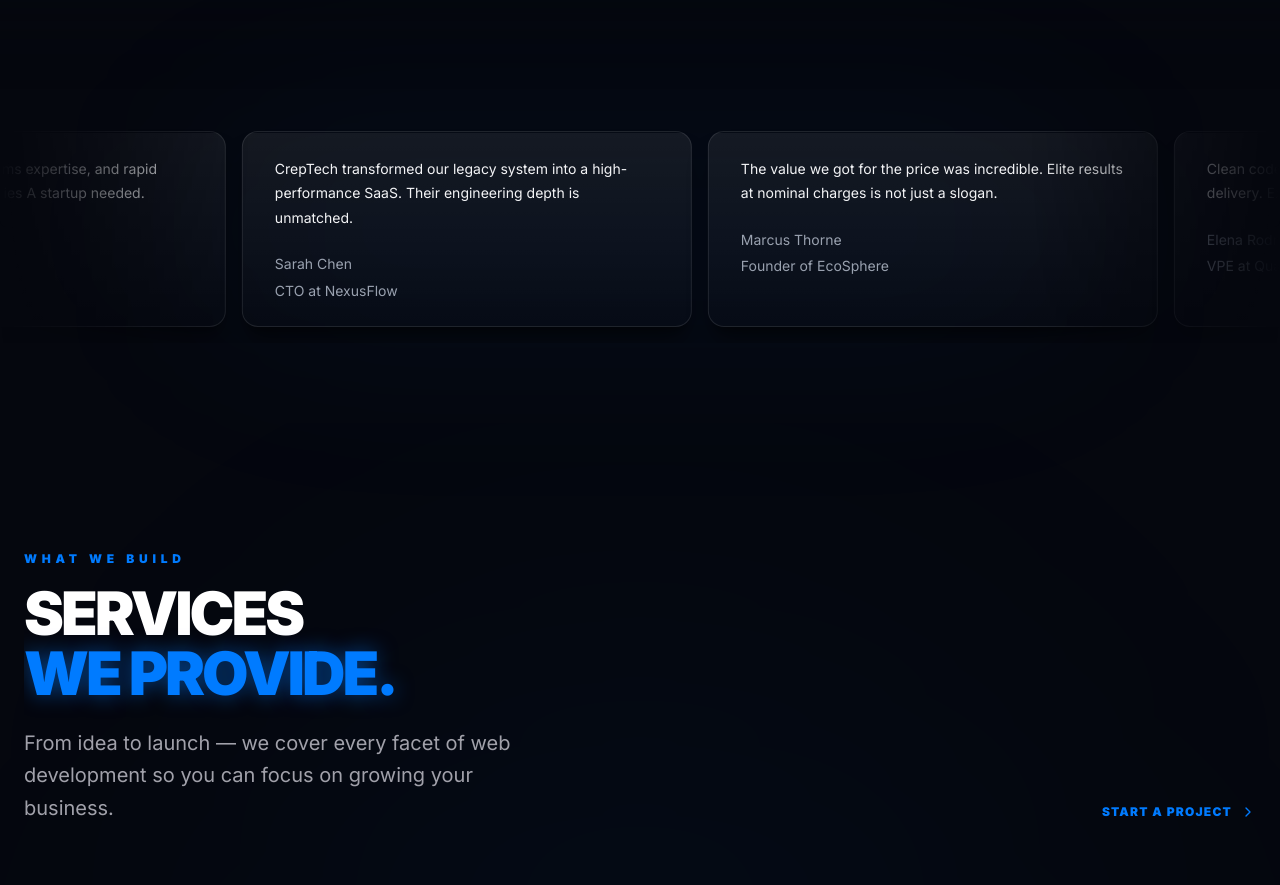
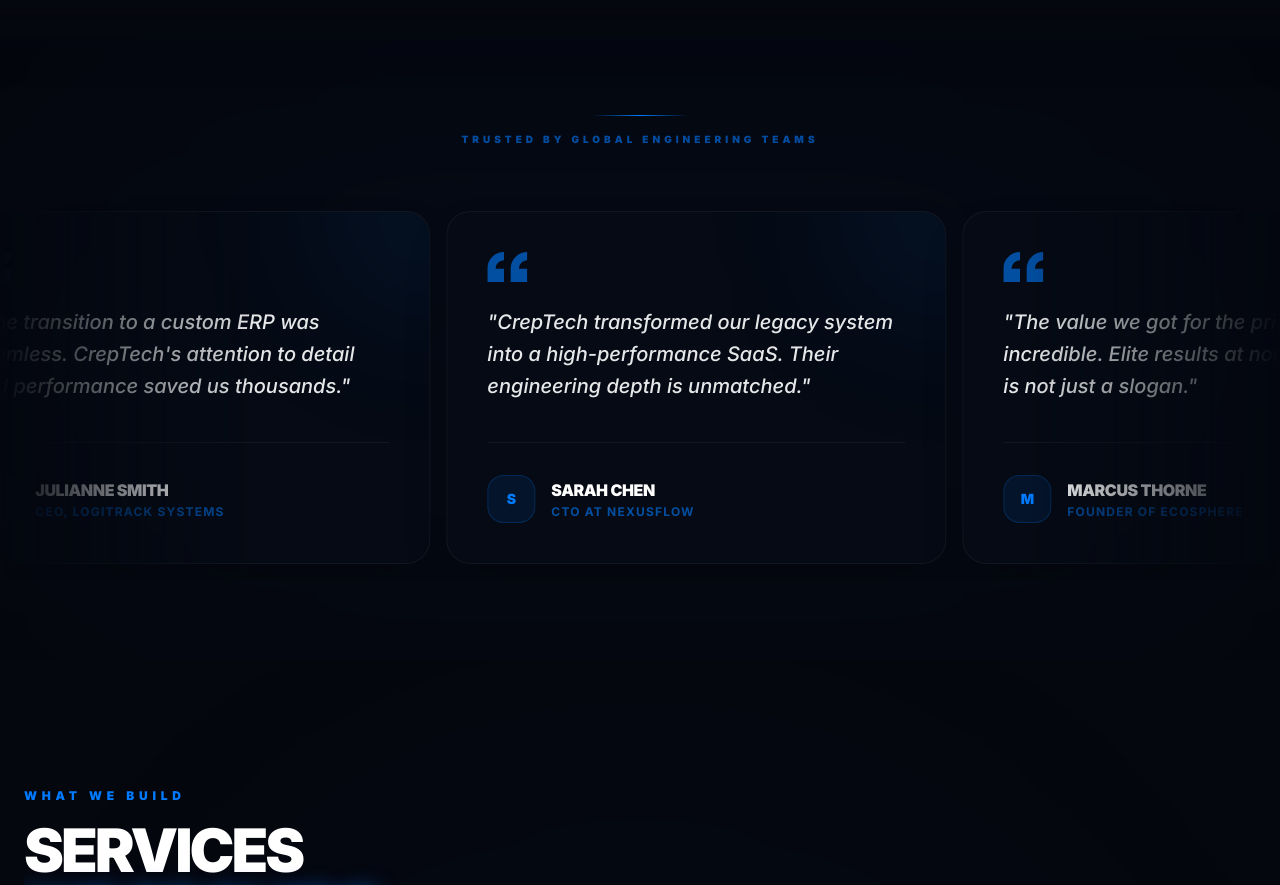
Before and after one commit to anshul29292929/creptech, a React (Vite) app: page / in a window 1280 px wide. Shown: the part 1780-2665 px from the top of the page. Built offline with nearby package versions, Linux system fonts and the light colour scheme.

Commit message:
Final Aesthetics: Animated testimonials, premium services text, and pricing fixes

```diff
--- a/src/App.jsx
+++ b/src/App.jsx
@@ -40,6 +40,16 @@ const testimonials = [
     quote: "Clean code, distributed systems expertise, and rapid delivery. Exactly what our series A startup needed.",
     name: "Elena Rodriguez",
     title: "VPE at QuantumLink"
+  },
+  {
+    quote: "Their team doesn't just build features; they architect solutions that scale. A rare find in the agency world.",
+    name: "David Park",
+    title: "Director of Product, Finvance"
+  },
+  {
+    quote: "The transition to a custom ERP was seamless. CrepTech's attention to detail and performance saved us thousands.",
+    name: "Julianne Smith",
+    title: "CEO, LogiTrack Systems"
   }
 ];
 
@@ -79,9 +89,20 @@ function Home() {
         </LampContainer>
       </section>
 
-      <div className="relative z-20 py-10 md:py-20 -mt-32 md:-mt-48">
+      <div className="relative z-20 py-20 -mt-32 md:-mt-48 overflow-hidden">
+        <div className="container mx-auto px-6 mb-12">
+            <motion.div
+                initial={{ opacity: 0 }}
+                whileInView={{ opacity: 1 }}
+                className="flex flex-col items-center gap-4"
+            >
+                <div className="h-[1px] w-24 bg-gradient-to-r from-transparent via-primary-blue to-transparent" />
+                <span className="text-[10px] font-black uppercase tracking-[0.4em] text-primary-blue/60">Trusted by Global Engineering Teams</span>
+            </motion.div>
+        </div>
+
         {/* Subtle background glow for the testimonials */}
-        <div className="absolute top-1/2 left-1/2 -translate-x-1/2 -translate-y-1/2 w-full max-w-4xl h-[200px] bg-primary-blue/5 rounded-full blur-[100px] pointer-events-none" />
+        <div className="absolute top-1/2 left-1/2 -translate-x-1/2 -translate-y-1/2 w-full max-w-6xl h-[300px] bg-primary-blue/5 rounded-full blur-[150px] pointer-events-none" />
         <InfiniteMovingCards items={testimonials} direction="right" speed="slow" />
       </div>
 
--- a/src/components/WebServicesGrid.jsx
+++ b/src/components/WebServicesGrid.jsx
@@ -115,8 +115,23 @@ export default function WebServicesGrid() {
               What We Build
             </span>
             <h2 className="text-4xl xs:text-5xl md:text-6xl font-black tracking-tighter leading-none mb-6 uppercase break-words whitespace-normal">
-              Services <br />
-              <span className="text-primary-blue text-glow">We Provide.</span>
+              <motion.div
+                initial={{ opacity: 0, x: -20 }}
+                whileInView={{ opacity: 1, x: 0 }}
+                viewport={{ once: true }}
+                transition={{ duration: 0.8, ease: "easeOut" }}
+              >
+                Services
+              </motion.div>
+              <motion.div
+                initial={{ opacity: 0, x: 20 }}
+                whileInView={{ opacity: 1, x: 0 }}
+                viewport={{ once: true }}
+                transition={{ duration: 0.8, ease: "easeOut", delay: 0.2 }}
+                className="text-primary-blue text-glow"
+              >
+                We Provide.
+              </motion.div>
             </h2>
             <p className="text-text-dimmed text-base sm:text-xl max-w-lg leading-relaxed">
               From idea to launch — we cover every facet of web development so you can focus on
--- a/src/components/ui/infinite-moving-cards.jsx
+++ b/src/components/ui/infinite-moving-cards.jsx
@@ -77,27 +77,33 @@ export const InfiniteMovingCards = ({
       >
         {items.map((item, idx) => (
           <li
-            className="w-[350px] max-w-full relative rounded-2xl border border-white/10 flex-shrink-0 px-8 py-6 md:w-[450px] bg-surface-dark hover:border-primary-blue/30 transition-colors shadow-black/40 shadow-xl"
-            style={{
-              background:
-                "linear-gradient(180deg, rgba(255,255,255,0.07), rgba(255,255,255,0.01))",
-            }}
+            className="w-[350px] max-w-full relative rounded-3xl border border-white/5 flex-shrink-0 px-10 py-10 md:w-[500px] bg-[#050a14] group hover:border-primary-blue/30 transition-all duration-500 shadow-2xl relative overflow-hidden"
             key={item.name}
           >
-            <blockquote>
-              <div
-                aria-hidden="true"
-                className="user-select-none -z-1 block pointer-events-none absolute -left-0.5 -top-0.5 h-[calc(100%_+_4px)] w-[calc(100%_+_4px)]"
-              ></div>
-              <span className=" relative z-20 text-sm leading-[1.6] text-gray-100 font-normal">
-                {item.quote}
+            {/* Subtle glow on hover */}
+            <div className="absolute -top-24 -right-24 w-48 h-48 bg-primary-blue/10 rounded-full blur-[80px] group-hover:bg-primary-blue/20 transition-all duration-500" />
+
+            <blockquote className="relative z-20">
+              <div className="mb-6">
+                <svg width="40" height="30" viewBox="0 0 40 30" fill="none" xmlns="http://www.w3.org/2000/svg" className="text-primary-blue/60 group-hover:text-primary-blue transition-colors duration-500">
+                  <path d="M0 16.6667C0 7.46193 7.46193 0 16.6667 0V8.33333C12.0643 8.33333 8.33333 12.0643 8.33333 16.6667H16.6667V30H0V16.6667Z" fill="currentColor"/>
+                  <path d="M23.3333 16.6667C23.3333 7.46193 30.7952 0 40 0V8.33333C35.3976 8.33333 31.6667 12.0643 31.6667 16.6667H40V30H23.3333V16.6667Z" fill="currentColor"/>
+                </svg>
+              </div>
+
+              <span className="relative z-20 text-lg md:text-xl leading-[1.6] text-white/90 font-medium italic mb-8 block font-inter">
+                "{item.quote}"
               </span>
-              <div className="relative z-20 mt-6 flex flex-row items-center">
-                <span className="flex flex-col gap-1">
-                  <span className=" text-sm leading-[1.6] text-gray-400 font-normal">
+
+              <div className="relative z-20 mt-10 pt-8 border-t border-white/5 flex flex-row items-center gap-4">
+                <div className="w-12 h-12 rounded-2xl bg-primary-blue/10 border border-primary-blue/20 flex items-center justify-center shrink-0">
+                  <span className="text-primary-blue font-black uppercase text-sm">{item.name.charAt(0)}</span>
+                </div>
+                <span className="flex flex-col gap-0.5">
+                  <span className="text-base font-black text-white group-hover:text-primary-blue transition-colors duration-500 uppercase tracking-tight">
                     {item.name}
                   </span>
-                  <span className=" text-sm leading-[1.6] text-gray-400 font-normal">
+                  <span className="text-xs font-bold text-primary-blue/60 uppercase tracking-widest">
                     {item.title}
                   </span>
                 </span>
```
